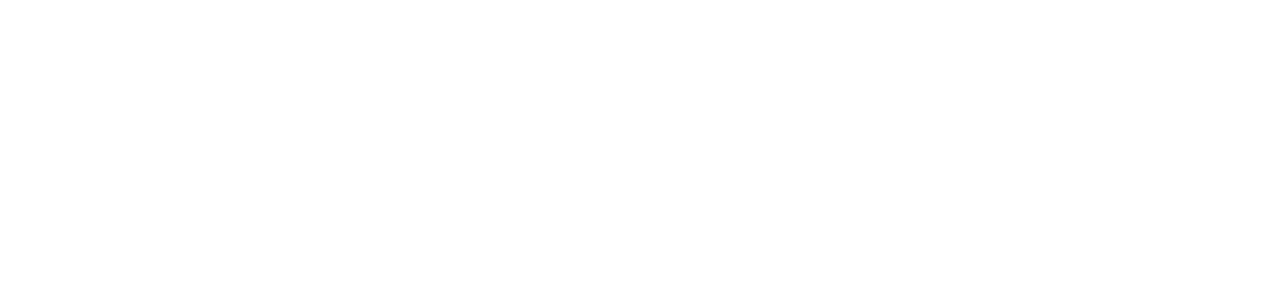
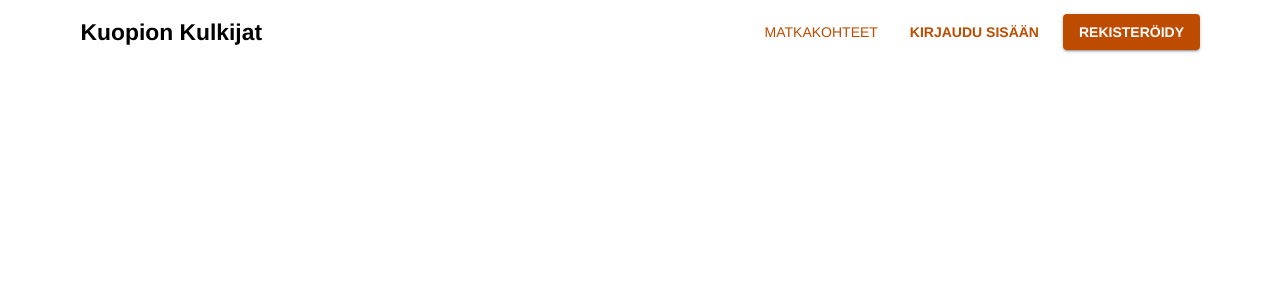
Before and after one commit to viljami-j/kuopion-kulkijat-kk, a React (Create React App) app in the folder frontend/: page / in a window 1280 px wide. Before the commit this address had no page. Shown: the top 300 px of the page. Built offline with nearby package versions, Linux system fonts and the light colour scheme.

Commit message:
Fix nav bar not being displayed

```diff
--- a/frontend/src/App.jsx
+++ b/frontend/src/App.jsx
@@ -1,13 +1,14 @@
-import { BrowserRouter, Routes, Route } from "react-router-dom";
+import { BrowserRouter } from "react-router-dom";
 import { CssBaseline, ThemeProvider } from "@mui/material";
 import { theme } from "theme";
+import Navbar from "./components/Navbar/Navbar";
 
 function App() {
   return (
     <BrowserRouter>
       <ThemeProvider theme={theme}>
         <CssBaseline />
-        <Routes></Routes>
+        <Navbar />
       </ThemeProvider>
     </BrowserRouter>
   );
```
